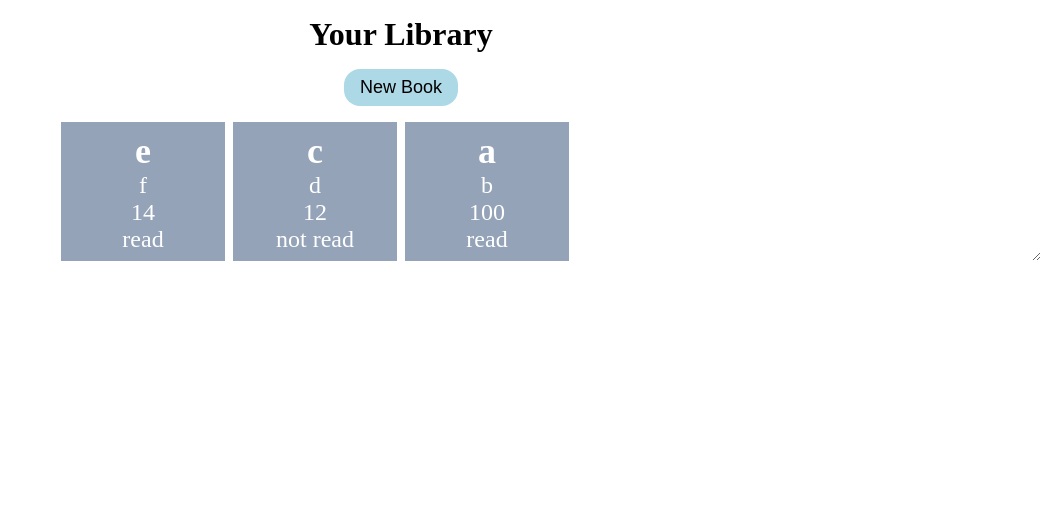
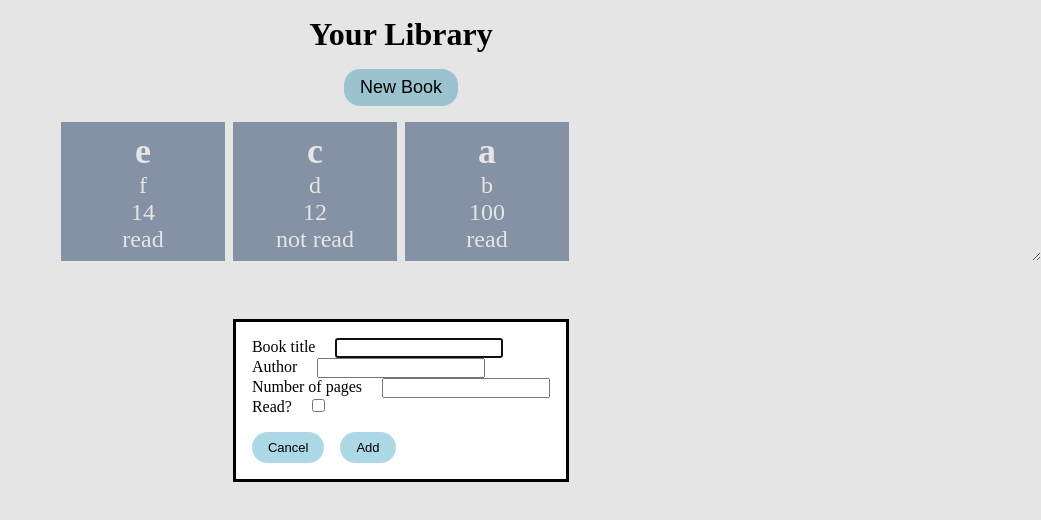
Before and after one commit to HaTruong05/lib-app, a plain HTML site: page index.html in a window 1280 px wide. Both pictures are taken after a click on the button "New Book". Shown: the whole page, without its empty margins (239-1280 px from the left). Drawn offline with Linux system fonts and the light colour scheme.

Commit message:
Add button for adding new book to library.

```diff
--- a/index.html
+++ b/index.html
@@ -9,10 +9,33 @@
 </head>
 <body>
     <h1>Your Library</h1>
-    <div class="add-book">
+    <div class="add-book" id="add-book">
         <button>New Book</button>
     </div>
-    <div class="entries">
-    </div>
+    <dialog id="book-form">
+        <form method="dialog">
+            <div class="fields">
+                <label>
+                  Book title
+                  <input type="text" id="title" required />
+                </label>
+                <label>
+                  Author
+                  <input type="text" id="author" required />
+                </label>
+                <label>
+                  Number of pages
+                  <input type="text" id="pages" required />
+                </label>
+                <label>
+                  Read?
+                  <input type="checkbox" id="read" required />
+                </label>
+            </div>
+            <button id="cancel">Cancel</button>
+            <button id="add">Add</button>
+        </form>
+      </dialog>
+    <div class="entries"></div>
 </body>
 </html>
--- a/javascript.js
+++ b/javascript.js
@@ -12,8 +12,9 @@ function addBookToLibrary(book) {
 }
 
 function displayLibrary(lib) {
+    const display = document.querySelector(".entries");
+    display.innerHTML = '';
     lib.forEach(book => {
-        const display = document.querySelector(".entries");
         const newEntry = document.createElement("div");
         newEntry.classList.add("entry");
         if (display.firstChild) {
@@ -40,6 +41,32 @@ function displayLibrary(lib) {
     });
 }
 
+const newBookButton = document.getElementById('add-book');
+const bookForm = document.getElementById('book-form');
+const cancelButton = document.getElementById('cancel')
+const addButton = document.getElementById('add')
+
+const title = document.getElementById('title');
+const author = document.getElementById('author');
+const pages = document.getElementById('pages');
+const read = document.getElementById('read');
+
+newBookButton.addEventListener('click', () => {
+    bookForm.showModal();
+});
+
+cancelButton.addEventListener('click', (e) => {
+    e.preventDefault();
+    bookForm.close();
+})
+
+addButton.addEventListener('click', () => {
+    bookForm.close();
+    newBook = new Book(title.value, author.value, pages.value, read.value);
+    addBookToLibrary(newBook);
+    displayLibrary(myLibrary);
+})
+
 book1 = new Book('a', 'b', 100, true);
 book2 = new Book('c', 'd', 12, false);
 book3 = new Book('e', 'f', 14, true);
--- a/styles.css
+++ b/styles.css
@@ -1,4 +1,4 @@
-* {
+*:not(dialog){
     margin: 0;
     padding: 0;
     font-family: 'Times New Roman', Times, serif;
@@ -9,6 +9,15 @@ h1{
     justify-content: center;
     align-items: center;
     margin: 16px;
+}
+
+.fields {
+    display: flex;
+    flex-direction: column;
+}
+
+input {
+    margin-left: 16px;
 }
 
 .add-book{
@@ -25,6 +34,12 @@ button {
     background-color: lightblue;
     font-size: large;
     font-family: Arial, Helvetica, sans-serif;
+}
+
+#cancel, #add {
+    font-size: small;
+    margin-top: 16px;
+    margin-right: 12px;
 }
 
 .entries{
```
